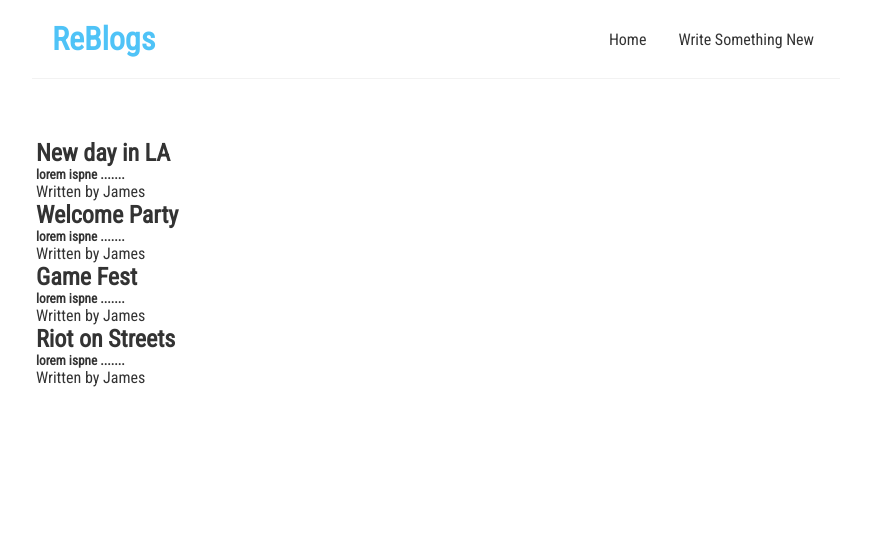
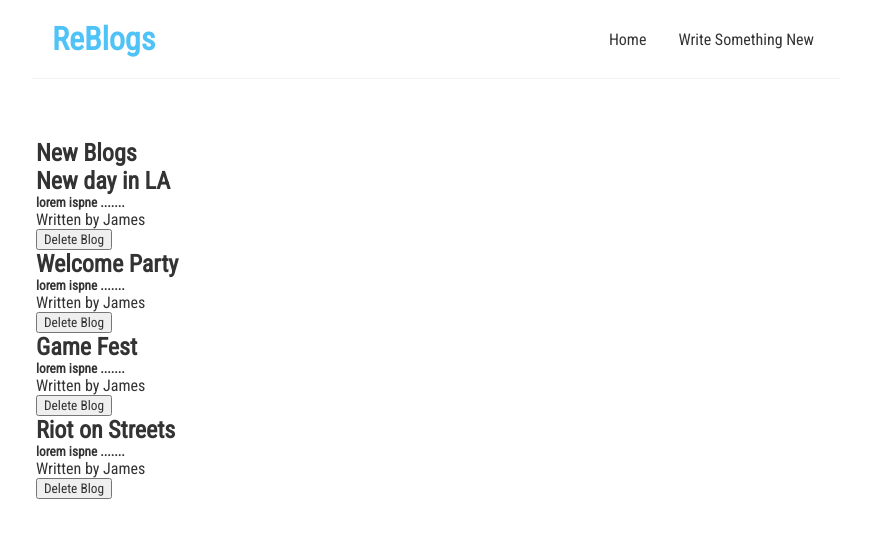
Before and after one commit to SahilKumar601/reblogs, a React (Create React App) app: page / in a window 1280 px wide. Shown: the top 538 px of the page, without its empty margins (204-1075 px from the left). Built offline with nearby package versions, Linux system fonts and the light colour scheme.

Commit message:
Added delete feature

```diff
--- a/src/BlogLists.js
+++ b/src/BlogLists.js
@@ -1,13 +1,13 @@
-const BlogList = (props) => {
-    const blogs=props.blogs;
-    const title=props.title;
+const BlogList = ({blogs, title, Delete}) => {
     return (
         <div className="blog-list">
+            <h2>{title}</h2>
             {blogs.map((blog)=>(
                 <div className="blog-preview" key={blog.id}>
                     <h2>{blog.title}</h2>
                     <h5>{blog.body}</h5>
                     <p>Written by {blog.author}</p>
+                    <button onClick={()=> Delete(blog.id)}>Delete Blog</button>
                 </div>
             ))}
         </div>
--- a/src/Home.js
+++ b/src/Home.js
@@ -9,9 +9,13 @@ const Home = () => {
         {title:'Game Fest', body:"lorem ispne .......", author:"James", id:3},
         {title:'Riot on Streets', body:"lorem ispne .......", author:"James", id:4}
     ]);
+    function handleDelete(id){
+        const newblogs=blog.filter(blog => blog.id !== id);
+        setblog(newblogs);
+    }
     return (
         <div className="content">
-            <BlogList  blogs={blog} title="New Blogs" />
+            <BlogList  blogs={blog} title="New Blogs" Delete={handleDelete}/>
         </div>
      );
 }
```
